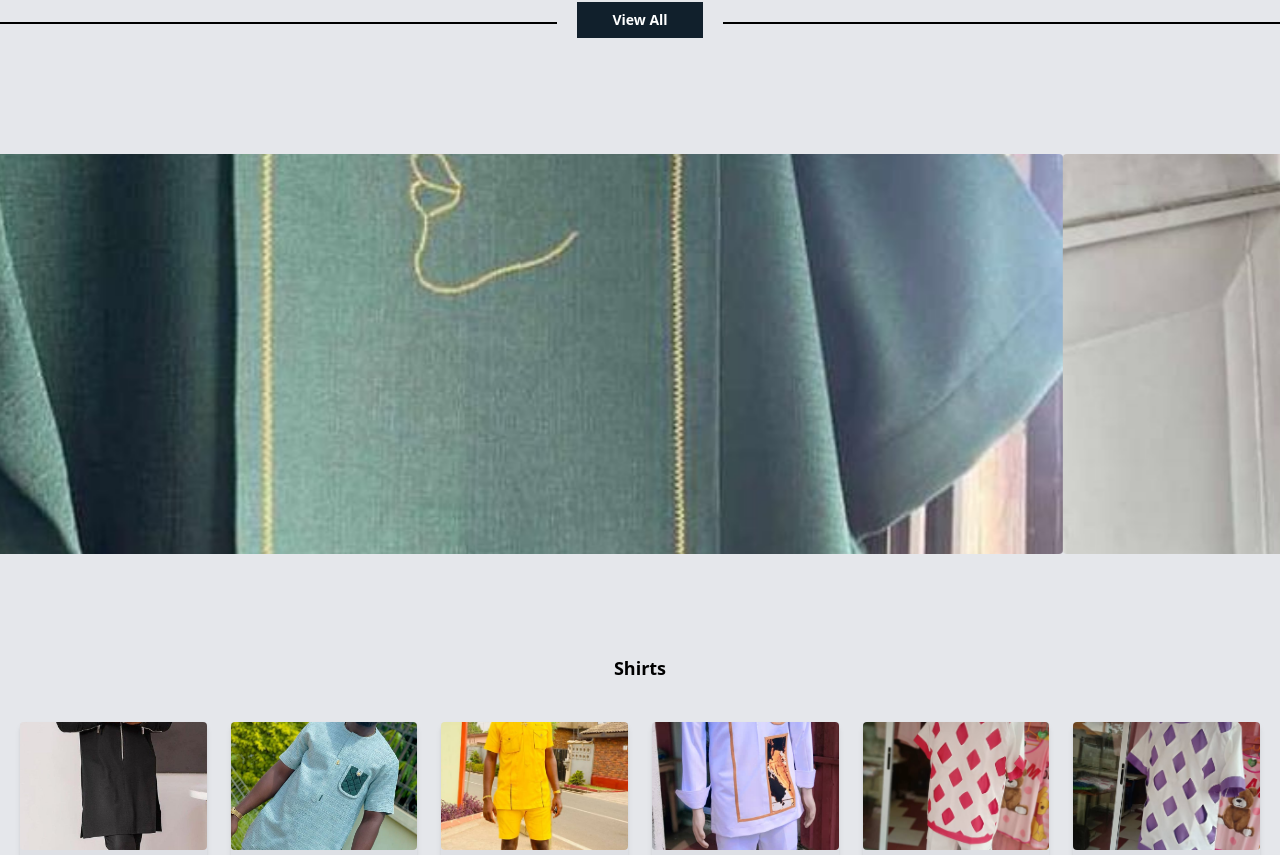
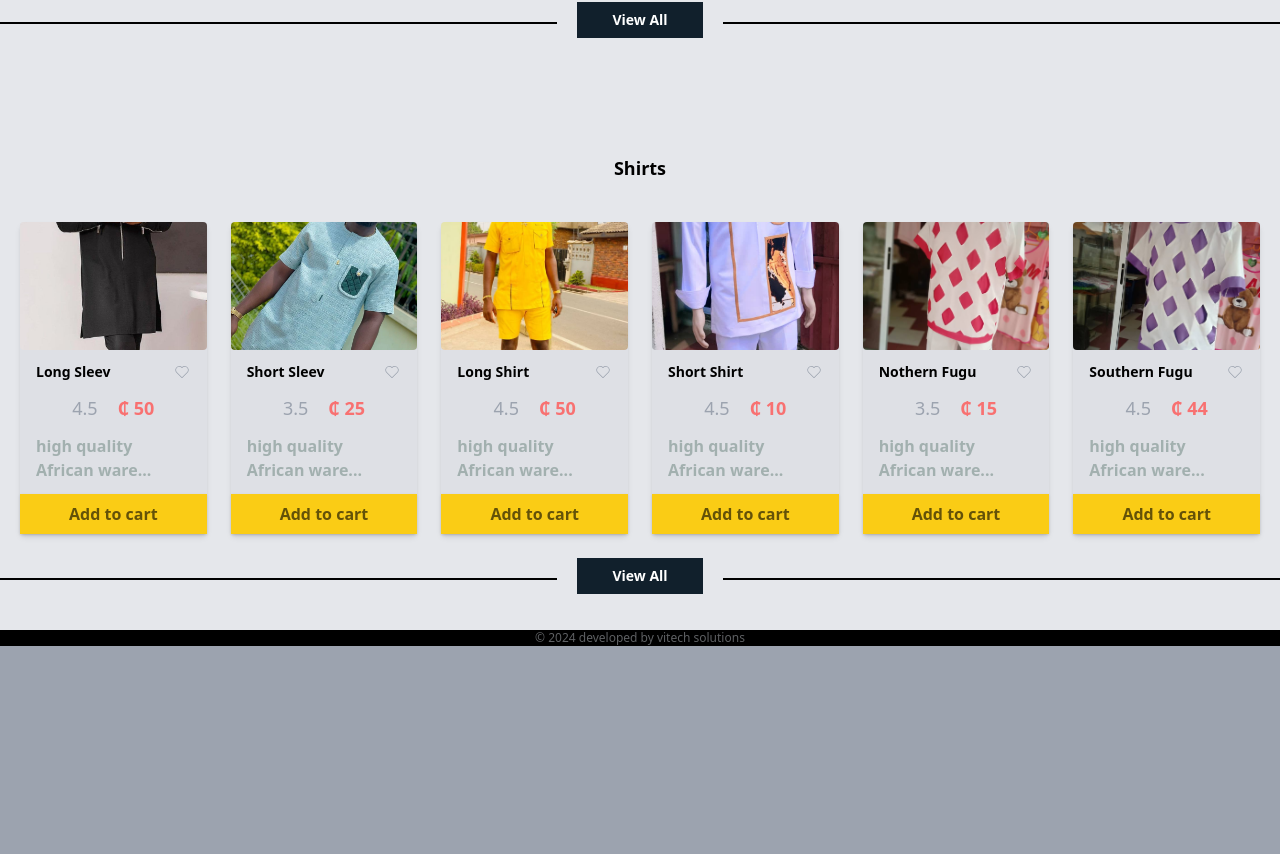
Before and after one commit to owusuvictorjnr/blessed-redeemer-fashion-and-design, a Next.js app: page / in a window 1280 px wide. Shown: the part 1942-2797 px from the top of the page. Built offline with nearby package versions, Linux system fonts and the light colour scheme.

Commit message:
comment women banner

```diff
--- a/app/(frontend)/page.tsx
+++ b/app/(frontend)/page.tsx
@@ -1,7 +1,7 @@
 "use client";
 
 // import KidsBanner from "@/components/Banners/kidsBanner";
-import WomenBanner from "@/components/Banners/womenBanner";
+// import WomenBanner from "@/components/Banners/womenBanner";
 import FeaturedProd from "@/components/FeaturedProd";
 import { HomeCategories } from "@/components/HomeCategories";
 import LandingPage from "@/components/LandingPage";
@@ -33,7 +33,7 @@ export default function Home() {
       </section>
 
       <section>
-        <WomenBanner />
+        {/* <WomenBanner /> */}
       </section>
 
       <section>
```
